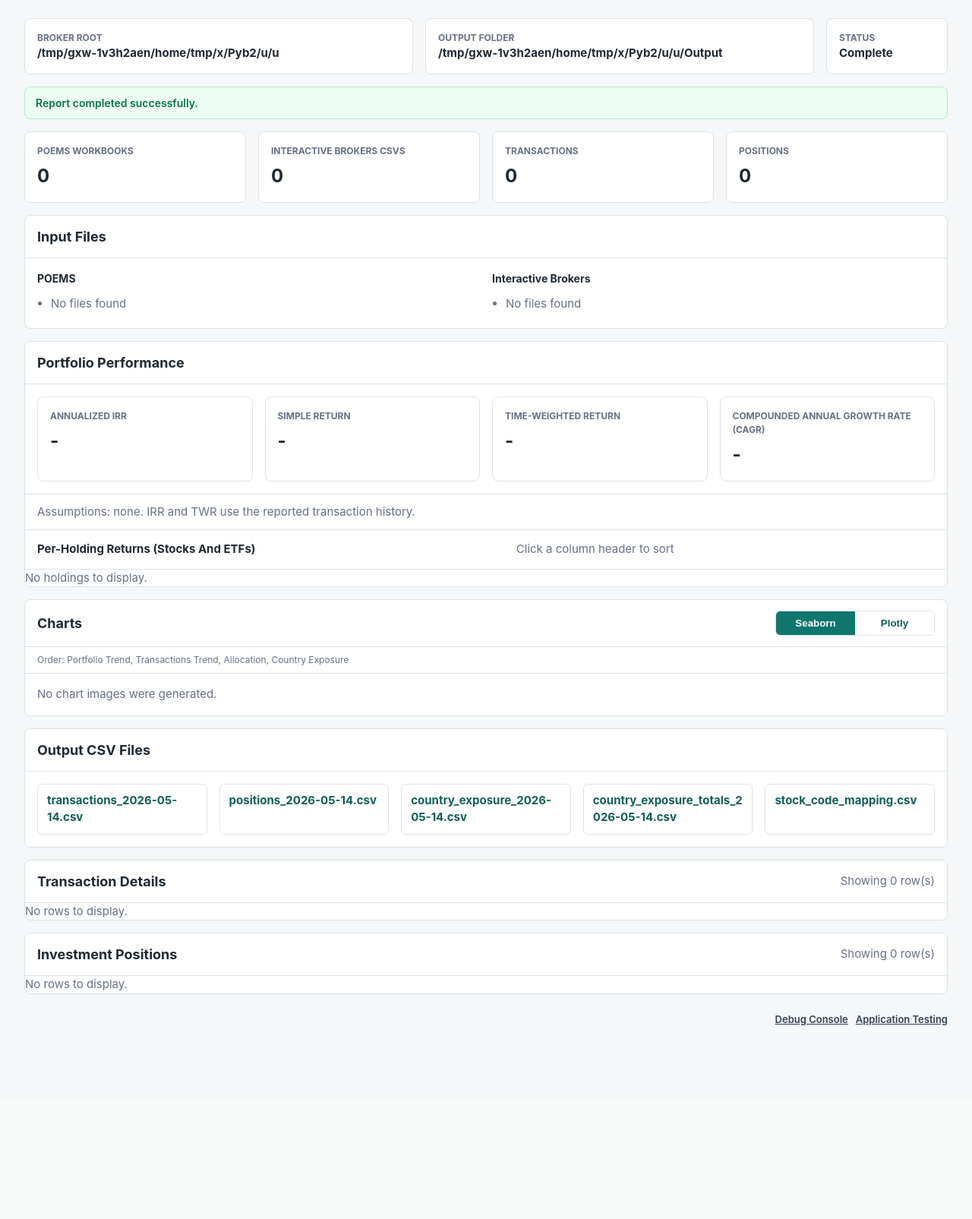
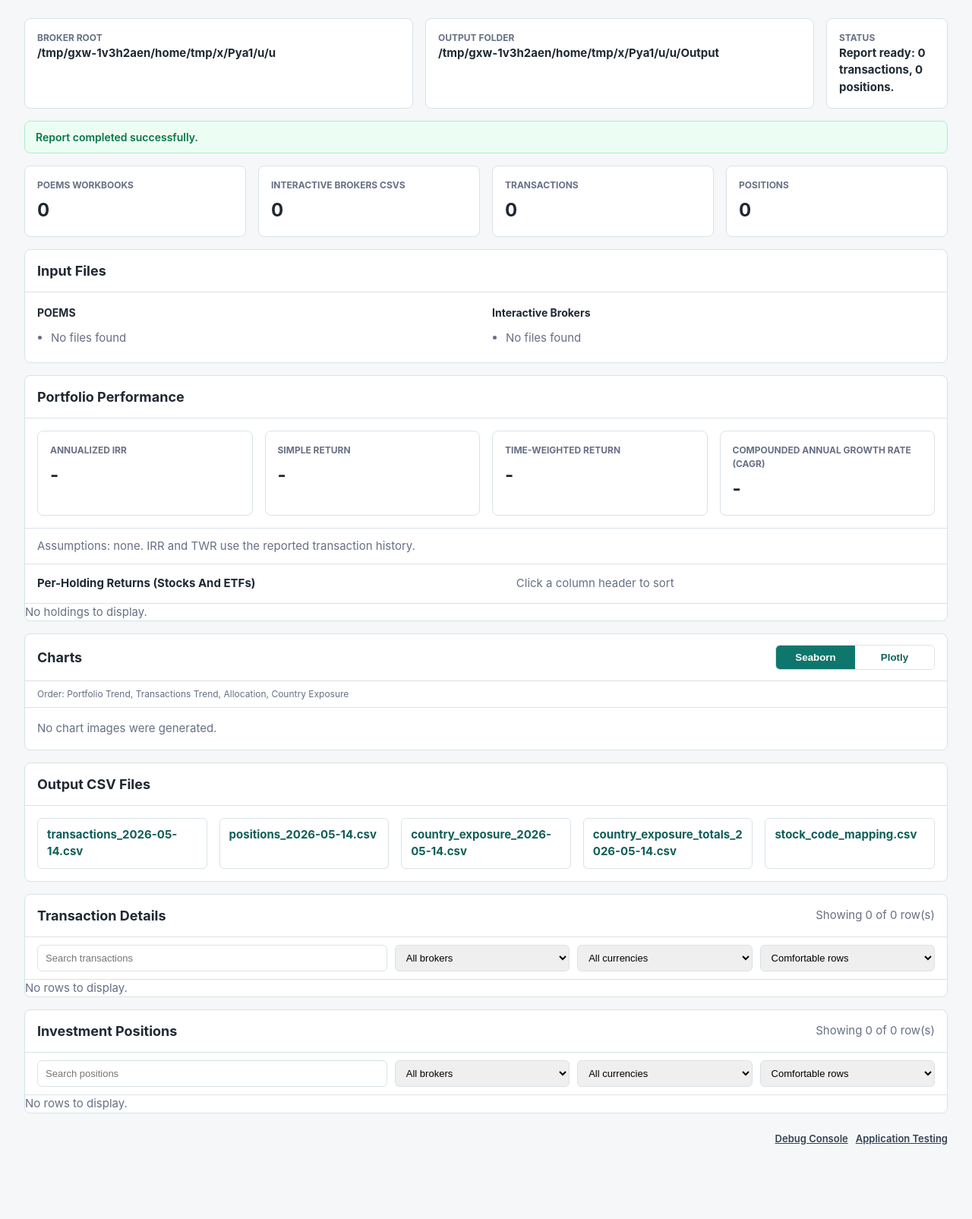
Before and after one commit to Joshua-project-code/Portfolio-Tracker, a Flask app: page / in a window 1280 px wide. Shown: the part 133-1738 px from the top of the page at 76% size. Before the commit the page ends 1483 px from the top, so only its background shows below. Run offline with Flask 3, Linux system fonts and the light colour scheme.

Commit message:
Add filtering and search functionality to transactions and positions tables; enhance UI with row density options

```diff
--- a/portfolio_tracker/static/app.js
+++ b/portfolio_tracker/static/app.js
@@ -14,6 +14,14 @@ const uploadMessage = document.querySelector("#upload-message");
 const statusText = document.querySelector("#status-text");
 const appNotice = document.querySelector("#app-notice");
 const adminModeBadge = document.querySelector("#admin-mode-badge");
+const transactionsSearchInput = document.querySelector("#transactions-search");
+const positionsSearchInput = document.querySelector("#positions-search");
+const transactionsBrokerFilter = document.querySelector("#transactions-broker-filter");
+const transactionsCurrencyFilter = document.querySelector("#transactions-currency-filter");
+const positionsBrokerFilter = document.querySelector("#positions-broker-filter");
+const positionsCurrencyFilter = document.querySelector("#positions-currency-filter");
+const rowDensitySelect = document.querySelector("#row-density");
+const positionsRowDensitySelect = document.querySelector("#positions-row-density");
 let currentChartMode = "seaborn";
 let currentChartSets = {
   seaborn: [],
@@ -27,7 +35,10 @@ let holdingPerformanceSort = {
 const DEFAULT_CONSOLE_MESSAGE = "Run the report to display parser output here.";
 const CONSOLE_OUTPUT_STORAGE_KEY = "portfolio_tracker_console_output";
 const ADMIN_MODE_CODE = "ADMIN";
+const CHART_MODE_STORAGE_KEY = "portfolio_tracker_chart_mode";
 let isAdminModeEnabled = false;
+let transactionsData = { columns: [], rows: [], total_rows: 0 };
+let positionsData = { columns: [], rows: [], total_rows: 0 };
 
 function setAdminModeUiState(enabled) {
   isAdminModeEnabled = enabled;
@@ -58,6 +69,47 @@ function setNotice(message, kind = "info") {
   appNotice.hidden = false;
   appNotice.textContent = message;
   appNotice.className = `notice-row ${kind}`;
+}
+
+function populateFilterSelect(element, values, defaultLabel) {
+  if (!element) {
+    return;
+  }
+  const currentValue = element.value;
+  element.innerHTML = "";
+  const defaultOption = document.createElement("option");
+  defaultOption.value = "";
+  defaultOption.textContent = defaultLabel;
+  element.appendChild(defaultOption);
+  values.forEach((value) => {
+    const option = document.createElement("option");
+    option.value = value;
+    option.textContent = value;
+    element.appendChild(option);
+  });
+  if ([...values, ""].includes(currentValue)) {
+    element.value = currentValue;
+  }
+}
+
+function applyFilters(tableData, options) {
+  const rows = tableData.rows || [];
+  const search = (options.search || "").trim().toLowerCase();
+  const broker = options.broker || "";
+  const currency = options.currency || "";
+  return rows.filter((row) => {
+    if (broker && String(row.broker || "") !== broker) {
+      return false;
+    }
+    const rowCurrency = String(row.currency || row.price_currency || "");
+    if (currency && rowCurrency !== currency) {
+      return false;
+    }
+    if (!search) {
+      return true;
+    }
+    return Object.values(row).some((value) => String(value ?? "").toLowerCase().includes(search));
+  });
 }
 
 function formatPercentage(value) {
@@ -223,6 +275,10 @@ function renderHoldingPerformanceTable(rows = []) {
         || column.key === "time_weighted_return"
       ) {
         cell.className = "center-cell";
+        const metricValue = Number(row[column.key]);
+        if (Number.isFinite(metricValue)) {
+          cell.classList.add(metricValue >= 0 ? "return-positive" : "return-negative");
+        }
         cell.textContent = formatPercentage(row[column.key]);
       } else {
         cell.textContent = row[column.key] || "-";
@@ -472,6 +528,26 @@ function renderCharts(charts, cacheKey) {
       figure.appendChild(image);
     }
     caption.textContent = chartDisplayName(chart);
+    const actions = document.createElement("div");
+    actions.className = "chart-actions";
+    const expandButton = document.createElement("button");
+    expandButton.type = "button";
+    expandButton.textContent = "Expand";
+    expandButton.addEventListener("click", () => {
+      const expanded = figure.classList.toggle("chart-expanded");
+      expandButton.textContent = expanded ? "Collapse" : "Expand";
+    });
+    const openLink = document.createElement("a");
+    openLink.href = outputUrl(chart, cacheKey);
+    openLink.target = "_blank";
+    openLink.rel = "noreferrer";
+    openLink.textContent = "Open";
+    const downloadLink = document.createElement("a");
+    downloadLink.href = outputUrl(chart, cacheKey);
+    downloadLink.download = chart;
+    downloadLink.textContent = "Download";
+    actions.append(expandButton, openLink, downloadLink);
+    figure.appendChild(actions);
     figure.appendChild(caption);
     grid.appendChild(figure);
   });
@@ -479,6 +555,11 @@ function renderCharts(charts, cacheKey) {
 
 function setChartMode(mode) {
   currentChartMode = mode;
+  try {
+    window.localStorage.setItem(CHART_MODE_STORAGE_KEY, mode);
+  } catch (_error) {
+    // Ignore persistence failure and continue.
+  }
   showSeabornChartsButton.classList.toggle("active", mode === "seaborn");
   showPlotlyChartsButton.classList.toggle("active", mode === "plotly");
   renderCharts(currentChartSets[mode] || [], currentChartCacheKey);
@@ -513,6 +594,12 @@ function renderTable(elementId, tableData) {
       if (isNumericColumn(container.id, column)) {
         cell.className = "numeric-cell";
       }
+      if (container.id === "positions-table" && column === "unrealized_pl") {
+        const numberValue = Number(row[column]);
+        if (Number.isFinite(numberValue)) {
+          cell.classList.add(numberValue >= 0 ? "return-positive" : "return-negative");
+        }
+      }
       cell.textContent = formatDisplayValue(
         container.id,
         column,
@@ -525,6 +612,33 @@ function renderTable(elementId, tableData) {
 
   table.append(thead, tbody);
   container.appendChild(table);
+}
+
+function renderFilteredTables() {
+  const filteredTransactions = applyFilters(transactionsData, {
+    search: transactionsSearchInput?.value || "",
+    broker: transactionsBrokerFilter?.value || "",
+    currency: transactionsCurrencyFilter?.value || "",
+  });
+  const filteredPositions = applyFilters(positionsData, {
+    search: positionsSearchInput?.value || "",
+    broker: positionsBrokerFilter?.value || "",
+    currency: positionsCurrencyFilter?.value || "",
+  });
+  renderTable("#transactions-table", {
+    columns: transactionsData.columns || [],
+    rows: filteredTransactions,
+    total_rows: filteredTransactions.length,
+  });
+  renderTable("#positions-table", {
+    columns: positionsData.columns || [],
+    rows: filteredPositions,
+    total_rows: filteredPositions.length,
+  });
+  document.querySelector("#transaction-caption").textContent =
+    `Showing ${filteredTransactions.length} of ${transactionsData.total_rows || 0} row(s)`;
+  document.querySelector("#position-caption").textContent =
+    `Showing ${filteredPositions.length} of ${positionsData.total_rows || 0} row(s)`;
 }
 
 function clearScreen() {
@@ -543,6 +657,8 @@ function clearScreen() {
   currentChartCacheKey = Date.now().toString();
   renderCharts([], Date.now().toString());
   renderLinks("#csv-links", []);
+  transactionsData = { columns: [], rows: [], total_rows: 0 };
+  positionsData = { columns: [], rows: [], total_rows: 0 };
   renderTable("#transactions-table", { columns: [], rows: [], total_rows: 0 });
   renderTable("#positions-table", { columns: [], rows: [], total_rows: 0 });
   renderHoldingPerformanceTable([]);
@@ -579,7 +695,7 @@ async function deleteFiles(endpoint, runningStatus, successMessage, afterDelete
       setNotice("Action partially completed. Some files are still in use.", "warn");
     } else {
       setConsoleOutput(statusMessage);
-      setStatus("Complete");
+      setStatus(`${successMessage}`);
       setNotice(statusMessage, "success");
     }
   } catch (error) {
@@ -593,7 +709,7 @@ async function deleteFiles(endpoint, runningStatus, successMessage, afterDelete
 
 async function runReport() {
   setButtonsDisabled(true);
-  setStatus("Running");
+  setStatus("Generating report from broker files...");
   setConsoleOutput("Running report...");
   setNotice("Running report...", "info");
 
@@ -620,15 +736,31 @@ async function runReport() {
     currentChartCacheKey = `${data.generated_on || "chart"}-${Date.now()}`;
     renderCharts(currentChartSets[currentChartMode] || [], currentChartCacheKey);
     renderLinks("#csv-links", data.csv_files);
-    renderTable("#transactions-table", data.transactions);
-    renderTable("#positions-table", data.positions);
-
-    document.querySelector("#transaction-caption").textContent =
-      `Showing ${data.transactions.rows.length} row(s)`;
-    document.querySelector("#position-caption").textContent =
-      `Showing ${data.positions.rows.length} row(s)`;
+    transactionsData = data.transactions;
+    positionsData = data.positions;
+    populateFilterSelect(
+      transactionsBrokerFilter,
+      [...new Set((transactionsData.rows || []).map((row) => String(row.broker || "")).filter(Boolean))].sort(),
+      "All brokers"
+    );
+    populateFilterSelect(
+      transactionsCurrencyFilter,
+      [...new Set((transactionsData.rows || []).map((row) => String(row.price_currency || row.currency || "")).filter(Boolean))].sort(),
+      "All currencies"
+    );
+    populateFilterSelect(
+      positionsBrokerFilter,
+      [...new Set((positionsData.rows || []).map((row) => String(row.broker || "")).filter(Boolean))].sort(),
+      "All brokers"
+    );
+    populateFilterSelect(
+      positionsCurrencyFilter,
+      [...new Set((positionsData.rows || []).map((row) => String(row.currency || "")).filter(Boolean))].sort(),
+      "All currencies"
+    );
+    renderFilteredTables();
     setConsoleOutput(data.console_output || "No console output was produced.");
-    setStatus("Complete");
+    setStatus(`Report ready: ${data.transactions.total_rows} transactions, ${data.positions.total_rows} positions.`);
     setNotice("Report completed successfully.", "success");
   } catch (error) {
     setStatus("Failed");
@@ -649,7 +781,7 @@ async function uploadFiles(event) {
   }
 
   setButtonsDisabled(true);
-  setStatus("Uploading");
+  setStatus("Uploading broker files...");
   uploadMessage.textContent = "Uploading files...";
   setNotice("Uploading files...", "info");
 
@@ -749,8 +881,46 @@ clearScreenButton.addEventListener("click", () => {
 
   clearScreen();
 });
+transactionsSearchInput?.addEventListener("input", renderFilteredTables);
+positionsSearchInput?.addEventListener("input", renderFilteredTables);
+transactionsBrokerFilter?.addEventListener("change", renderFilteredTables);
+transactionsCurrencyFilter?.addEventListener("change", renderFilteredTables);
+positionsBrokerFilter?.addEventListener("change", renderFilteredTables);
+positionsCurrencyFilter?.addEventListener("change", renderFilteredTables);
+function applyRowDensity(value) {
+  const compact = value === "compact";
+  document.querySelector("#transactions-table").classList.toggle("compact-rows", compact);
+  document.querySelector("#positions-table").classList.toggle("compact-rows", compact);
+  document.querySelector("#holding-performance-table").classList.toggle("compact-rows", compact);
+}
+
+rowDensitySelect?.addEventListener("change", () => {
+  const value = rowDensitySelect.value;
+  if (positionsRowDensitySelect) {
+    positionsRowDensitySelect.value = value;
+  }
+  applyRowDensity(value);
+});
+
+positionsRowDensitySelect?.addEventListener("change", () => {
+  const value = positionsRowDensitySelect.value;
+  if (rowDensitySelect) {
+    rowDensitySelect.value = value;
+  }
+  applyRowDensity(value);
+});
 uploadForm.addEventListener("submit", uploadFiles);
 document.addEventListener("DOMContentLoaded", () => {
+  try {
+    const savedChartMode = window.localStorage.getItem(CHART_MODE_STORAGE_KEY);
+    if (savedChartMode === "seaborn" || savedChartMode === "plotly") {
+      currentChartMode = savedChartMode;
+      showSeabornChartsButton.classList.toggle("active", savedChartMode === "seaborn");
+      showPlotlyChartsButton.classList.toggle("active", savedChartMode === "plotly");
+    }
+  } catch (_error) {
+    // Ignore localStorage errors and keep defaults.
+  }
   setAdminModeUiState(false);
   runReport();
 });
--- a/portfolio_tracker/static/styles.css
+++ b/portfolio_tracker/static/styles.css
@@ -534,6 +565,22 @@ main {
   overflow-x: auto;
 }
 
+.table-toolbar {
+  border-bottom: 1px solid var(--line);
+  display: grid;
+  gap: 10px;
+  grid-template-columns: minmax(180px, 2fr) minmax(140px, 1fr) minmax(140px, 1fr) minmax(150px, 1fr);
+  padding: 10px 16px;
+}
+
+.table-toolbar input,
+.table-toolbar select {
+  border: 1px solid var(--line);
+  border-radius: 6px;
+  font-size: 13px;
+  padding: 8px 10px;
+}
+
 table {
   border-collapse: collapse;
   min-width: 980px;
--- a/portfolio_tracker/templates/index.html
+++ b/portfolio_tracker/templates/index.html
@@ -145,6 +145,19 @@
           <h2>Transaction Details</h2>
           <span id="transaction-caption" class="caption"></span>
         </div>
+        <div class="table-toolbar">
+          <input id="transactions-search" type="search" placeholder="Search transactions">
+          <select id="transactions-broker-filter">
+            <option value="">All brokers</option>
+          </select>
+          <select id="transactions-currency-filter">
+            <option value="">All currencies</option>
+          </select>
+          <select id="row-density">
+            <option value="comfortable">Comfortable rows</option>
+            <option value="compact">Compact rows</option>
+          </select>
+        </div>
         <div id="transactions-table" class="table-wrap"></div>
       </section>
 
@@ -152,6 +165,19 @@
         <div class="panel-heading">
           <h2>Investment Positions</h2>
           <span id="position-caption" class="caption"></span>
+        </div>
+        <div class="table-toolbar">
+          <input id="positions-search" type="search" placeholder="Search positions">
+          <select id="positions-broker-filter">
+            <option value="">All brokers</option>
+          </select>
+          <select id="positions-currency-filter">
+            <option value="">All currencies</option>
+          </select>
+          <select id="positions-row-density">
+            <option value="comfortable">Comfortable rows</option>
+            <option value="compact">Compact rows</option>
+          </select>
         </div>
         <div id="positions-table" class="table-wrap"></div>
       </section>
```
Also changed, not shown: other parts of portfolio_tracker/static/styles.css (+46 -0 lines).
